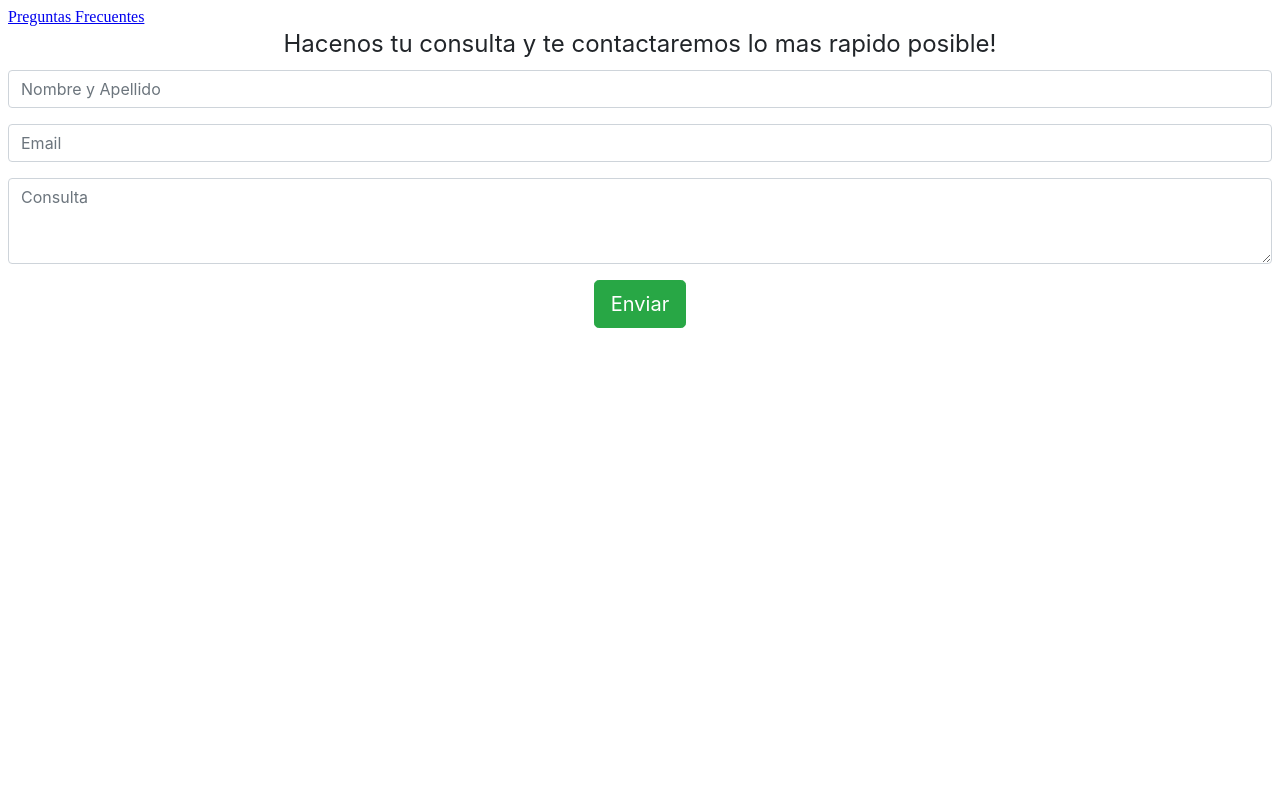
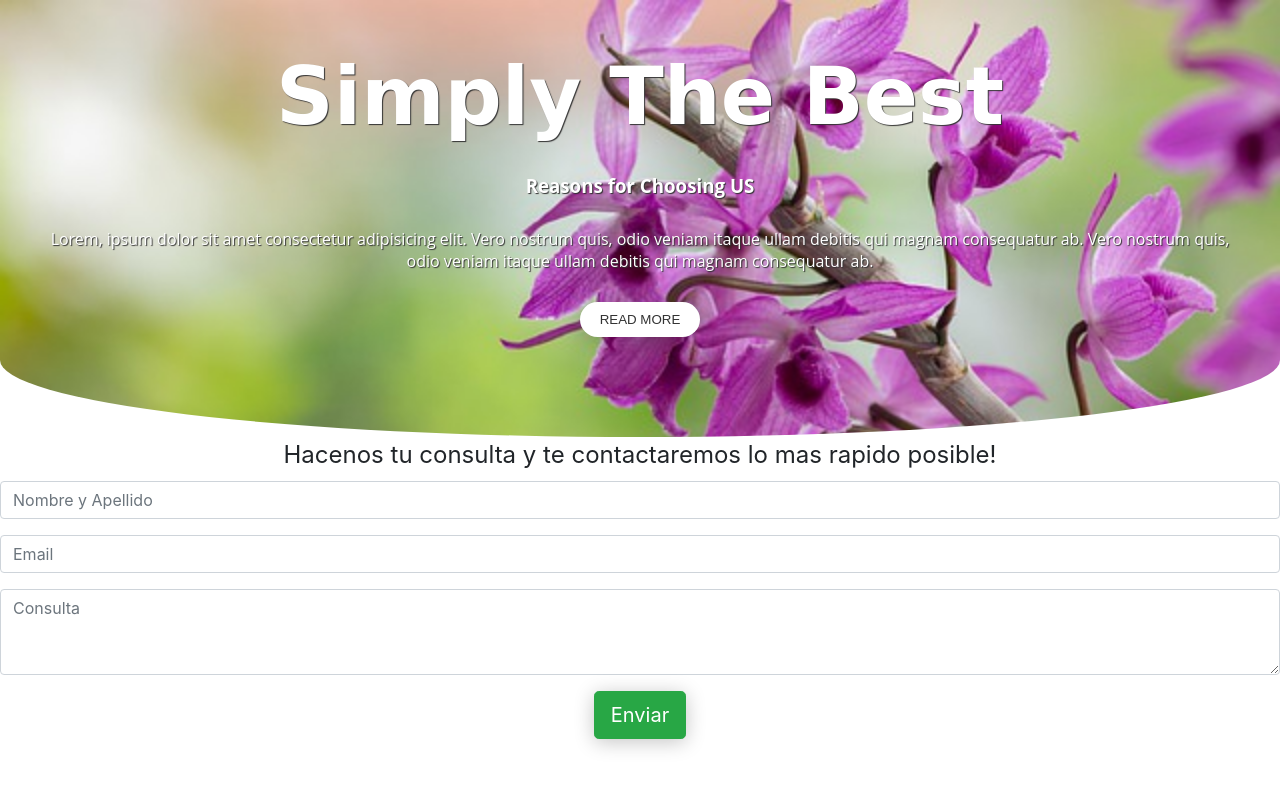
Before and after one commit to araimundo362/orquideum, a website: page index.html in a window 1280 px wide. Drawn offline with nearby package versions, Linux system fonts and the light colour scheme.

Commit message:
wip(header): work in progress

```diff
--- a/index.html
+++ b/index.html
@@ -9,8 +9,22 @@
     <link href='https://fonts.googleapis.com/css?family=Roboto' rel='stylesheet'>
 </head>
 <body>
+    <!--<header class="indexHeader">
+        <nav class="indexHeader__nav">
+            <a href="faqPage.html">Preguntas Frecuentes</a>
+            <a href="galeria.html">Galeria</a>
+        </nav>
+    </header>-->
     <header>
-        <a href="faqPage.html">Preguntas Frecuentes</a>
+        <div class="overlay">
+            <h1>Simply The Best</h1>
+            <h3>Reasons for Choosing US</h3>
+            <p>Lorem, ipsum dolor sit amet consectetur adipisicing elit. Vero nostrum quis, odio veniam itaque ullam debitis qui magnam consequatur ab. Vero nostrum quis, odio veniam itaque ullam debitis qui magnam consequatur ab.</p>
+
+            <button>
+                READ MORE
+            </button>
+        </div>
     </header>
     <main style="height: 100vh;">
 
--- /dev/null
+++ b/scss/_index.scss
@@ -0,0 +1,73 @@
+
+*{padding: 0; margin: 0; box-sizing: border-box;}
+
+body{height: 900px;}
+
+header {
+	background: url('/imagenes/orqIndex1.jpg');
+	text-align: center;
+	width: 100%;
+	height: auto;
+	background-size: cover;
+	background-attachment: fixed;
+	position: relative;
+	overflow: hidden;
+	border-radius: 0 0 85% 85% / 30%;
+}
+header .overlay{
+	width: 100%;
+	height: 100%;
+	padding: 50px;
+	color: #FFF;
+	text-shadow: 1px 1px 1px #333;
+  //background-image: linear-gradient( 135deg, #9f05ff69 10%, #fd5e086b 100%);
+
+}
+
+h1 {
+	font-family: 'Dancing Script', cursive;
+	font-size: 80px;
+	margin-bottom: 30px;
+}
+
+h3, p {
+	font-family: 'Open Sans', sans-serif;
+	margin-bottom: 30px;
+}
+
+button {
+	border: none;
+	outline: none;
+	padding: 10px 20px;
+	border-radius: 50px;
+	color: #333;
+	background: #fff;
+	margin-bottom: 50px;
+	box-shadow: 0 3px 20px 0 #0000003b;
+}
+button:hover{
+	cursor: pointer;
+}
+/*.indexHeader {
+    background-color: #eabce9;
+    min-height: 40px;
+
+    &__nav {
+        height: 40px;
+        display: flex;
+        align-items: center;
+    }
+
+}
+
+@media screen and (max-width: 450px) {
+    .indexHeader {
+
+
+        &__nav {
+            display: none;
+        }
+    }
+}
+
+*/
--- a/scss/styles.scss
+++ b/scss/styles.scss
@@ -1,3 +1,4 @@
 @import "formContacto";
 @import "header";
-@import "faqs"
+@import "faqs";
+@import "index";
```
Also changed, not shown: css/styles.css.
